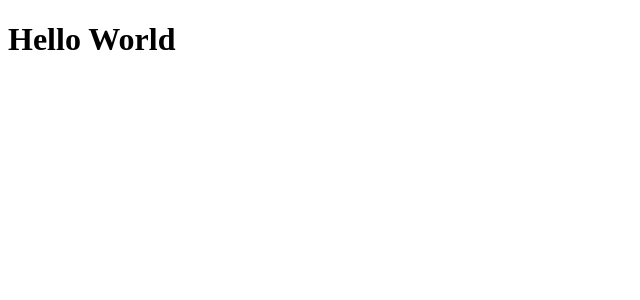
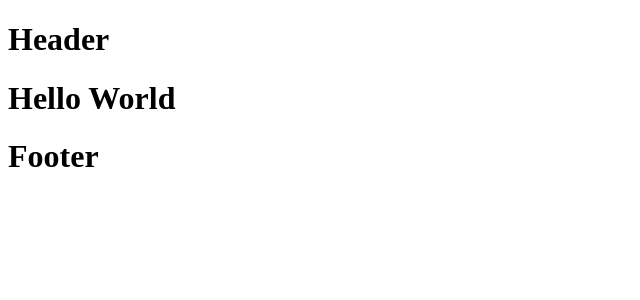
Before and after one commit to EPDM-Corporation/Checkpoint5-FrontEnd, a React (Vite) app: page / in a window 1280 px wide. Shown: the top 300 px of the page, without its empty margins (0-640 px from the left). Built offline with nearby package versions, Linux system fonts and the light colour scheme.

Commit message:
Adicionando o footer e o header nos components

```diff
--- a/src/App.jsx
+++ b/src/App.jsx
@@ -3,17 +3,22 @@ import Home from './routes/Home'
 import Sobre from './routes/Sobre'
 import Depoimento from './routes/Depoimento'
 import Error from './routes/Error'
+import Header from './components/Header/Header'
+import Footer from './components/Footer/Footer'
 
 function App() {
 
   return (
+
     <BrowserRouter>
+      <Header/>
       <Routes>
         <Route path='/' element={<Home/>}/>
         <Route path='*' element={<Error/>}/>
         <Route path='/sobre' element={<Sobre/>}/>
         <Route path='/depoimento' element={<Depoimento/>}/>
       </Routes>
+      <Footer/>
     </BrowserRouter>
   )
 }
--- /dev/null
+++ b/src/components/Footer/Footer.jsx
@@ -0,0 +1,12 @@
+import React from 'react'
+import './Footer.css'
+
+const Footer = () => {
+  return (
+    <div>
+      <h1>Footer</h1>
+    </div>
+  )
+}
+
+export default Footer
--- /dev/null
+++ b/src/components/Header/Header.jsx
@@ -0,0 +1,13 @@
+import React from 'react'
+import './Header.css'
+import {Link} from 'react-router-dom'
+
+const Header = () => {
+  return (
+    <div>
+      <h1>Header</h1>
+    </div>
+  )
+}
+
+export default Header
--- a/src/routes/Home.jsx
+++ b/src/routes/Home.jsx
@@ -1,4 +1,5 @@
 import React from 'react'
+import './Home.css'
 
 const Home = () => {
   return (
```
Also changed, not shown: src/components/Footer/Footer.css (added), src/components/Header/Header.css (added).
